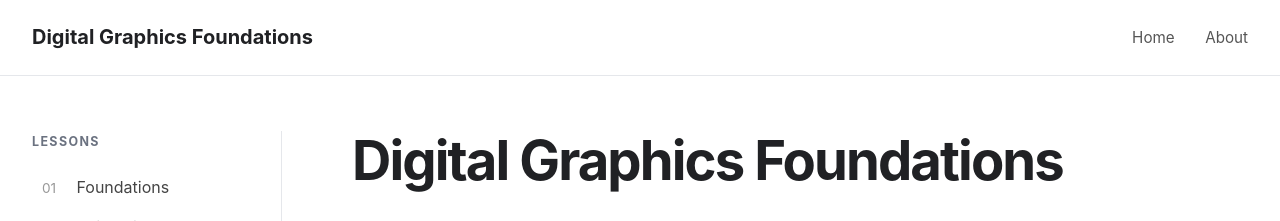
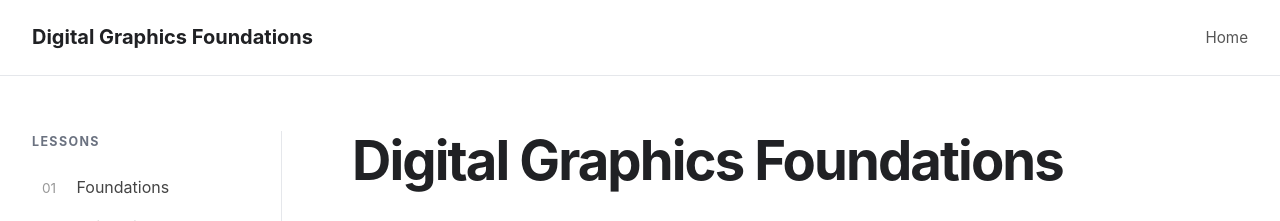
Before and after one commit to HanoCat/digital-graphics-foundations, a Jekyll site: the page built from index.md, in a window 1280 px wide. Shown: the top 221 px of the page. Built offline with Jekyll 4.4.1, drawn with Linux system fonts in a browser that asks for light colours.

Commit message:
Improve course website layout

```diff
--- a/_layouts/default.html
+++ b/_layouts/default.html
@@ -8,6 +8,11 @@
 
     <link rel="stylesheet"
       href="{{ '/assets/css/style.css' | relative_url }}">
+
+    <link rel="icon"
+          type="image/png"
+          href="{{ '/assets/images/favicon.png' | relative_url }}">
+
 </head>
 
 <body>
@@ -21,7 +26,6 @@
 
         <nav class="top-nav">
             <a href="{{ '/' | relative_url }}">Home</a>
-            <a href="{{ '/about.html' | relative_url }}">About</a>
         </nav>
 
     </div>
```
Also changed, not shown: assets/images/favicon.png (added).
